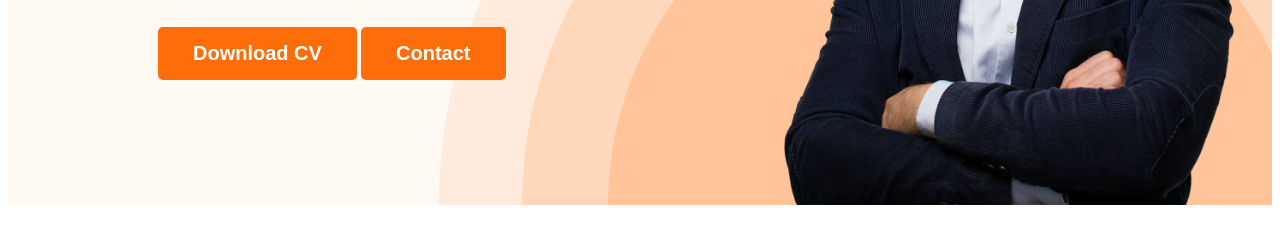
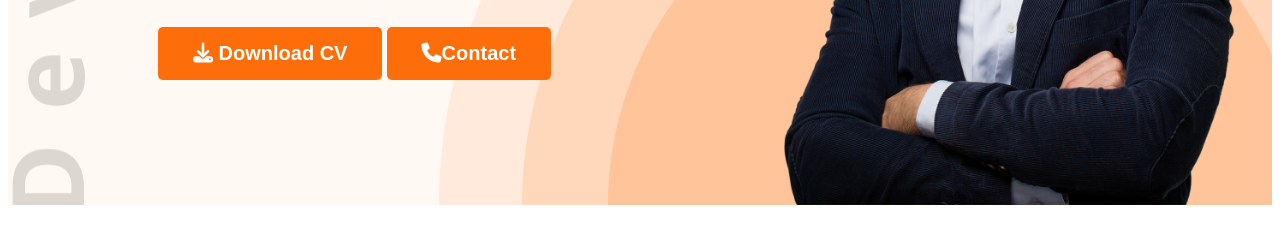
Before and after one commit to 001Rakib/portfolio-web, a plain HTML site: page index.html in a window 1280 px wide. Shown: the part 563-800 px from the top of the page. Drawn offline with nearby package versions, Linux system fonts and the light colour scheme.

Commit message:
added icons

```diff
--- a/index.html
+++ b/index.html
@@ -10,6 +10,7 @@
     <link href="https://fonts.googleapis.com/css2?family=Open+Sans:ital,wght@0,400;0,700;0,800;1,400;1,700&display=swap"
         rel="stylesheet">
     <link rel="stylesheet" href="styles/portfolio.css">
+    <script src="https://kit.fontawesome.com/ce6ebe1f40.js" crossorigin="anonymous"></script>
 </head>
 
 <body>
@@ -28,8 +29,8 @@
                 <h1 class="banner-title">Mary Hardy</h1>
                 <p class="banner-description">Shot what able cold new see hold.Friendly as an betrayed formerly he.
                     Morning because as to society behaved moments.</p>
-                <button class="btn-primary">Download CV</button>
-                <button class="btn-primary">Contact</button>
+                <button class="btn-primary"><i class="fa-solid fa-download"></i> Download CV</button>
+                <button class="btn-primary"><i class="fa-solid fa-phone"></i>Contact</button>
             </div>
             <img class="profile-pic" src="images/hardy.png" alt="">
 
@@ -151,7 +152,7 @@
                 </div>
             </div>
             <div class="download-cv">
-                <button class="btn-primary">Download CV</button>
+                <button class="btn-primary"><i class="fa-solid fa-download"></i> Download CV</button>
             </div>
         </section>
 
--- a/styles/portfolio.css
+++ b/styles/portfolio.css
@@ -20,9 +20,9 @@ body {
 
 .head {
     background-color: #FFF8F3;
-    background-image: url('../images/header_bg.png');
+    background-image: url('../images/header_bg.png'), url('../images/developer.png');
     background-repeat: no-repeat;
-    background-position: bottom right;
+    background-position: bottom right, top left;
 
 }
 
```
